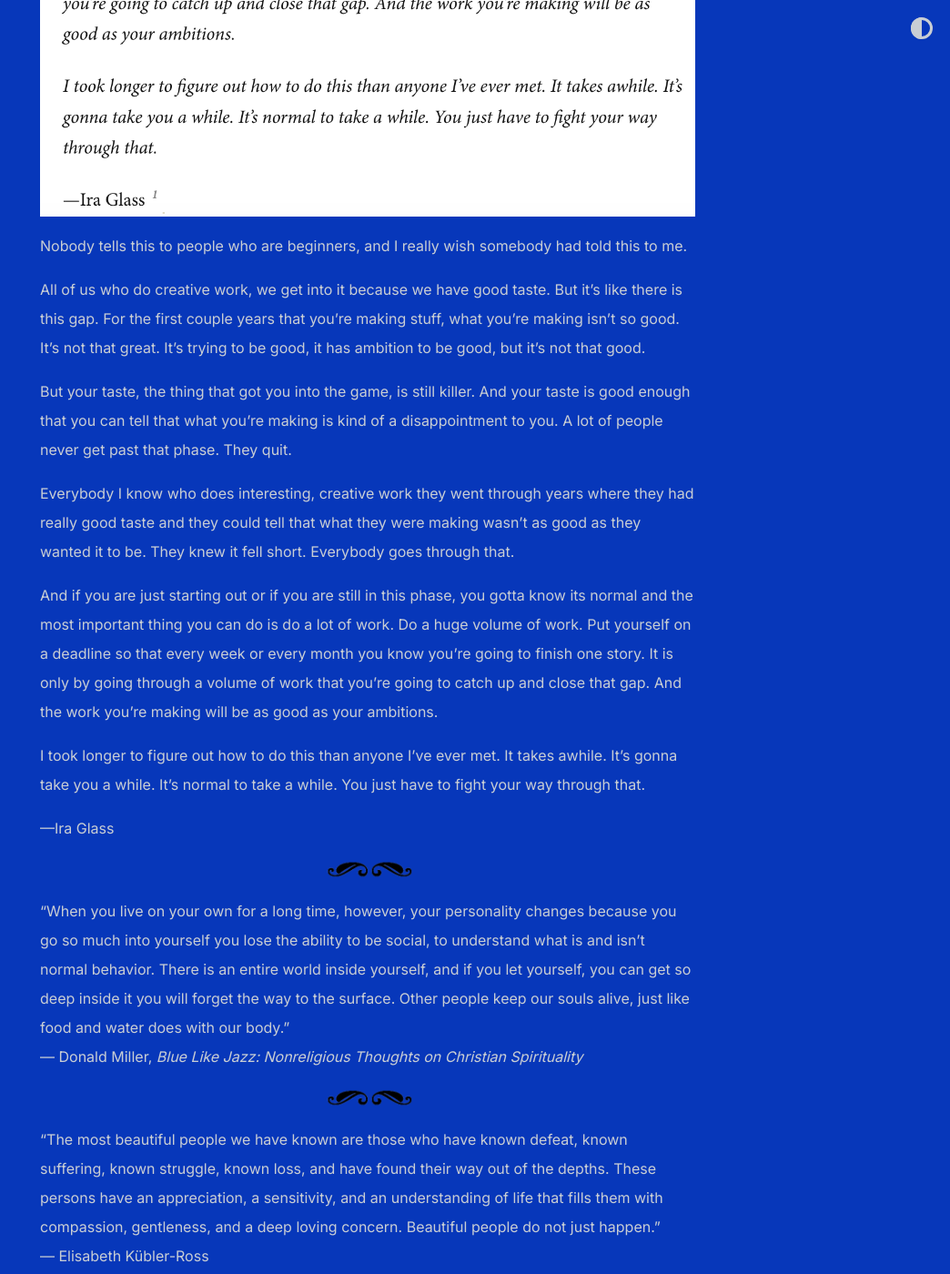
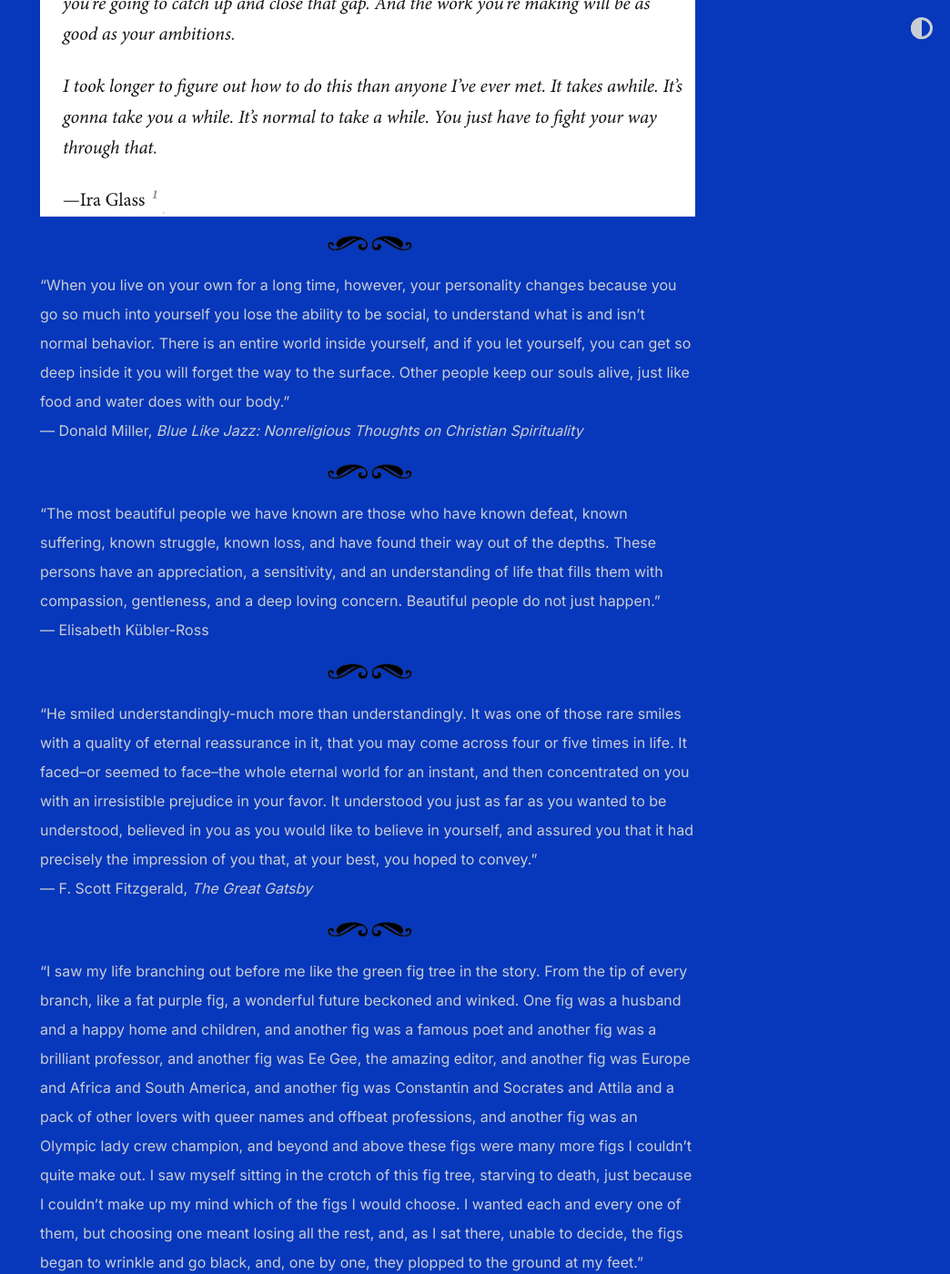
Before and after one commit to shihankanungo/shihankanungo.github.io, a Jekyll site: the page built from personal.md, in a window 1280 px wide and 1400 px high, scrolled down 2297 px. Shown: the whole window at 91% size, without its empty margins (236-1280 px from the left). Built offline with Jekyll 4.4.1, drawn with Linux system fonts in a browser that asks for light colours.

Commit message:
Update personal.md

```diff
--- a/personal.md
+++ b/personal.md
@@ -20,20 +20,6 @@
 ### Ira Glass describes his long struggle to create something noteworthy
 
 ![gap-by-ira-glass](images/ira.png)
-
-Nobody tells this to people who are beginners, and I really wish somebody had told this to me.
-
-All of us who do creative work, we get into it because we have good taste. But it’s like there is this gap. For the first couple years that you’re making stuff, what you’re making isn’t so good. It’s not that great. It’s trying to be good, it has ambition to be good, but it’s not that good.
-
-But your taste, the thing that got you into the game, is still killer. And your taste is good enough that you can tell that what you’re making is kind of a disappointment to you. A lot of people never get past that phase. They quit.
-
-Everybody I know who does interesting, creative work they went through years where they had really good taste and they could tell that what they were making wasn’t as good as they wanted it to be. They knew it fell short. Everybody goes through that.
-
-And if you are just starting out or if you are still in this phase, you gotta know its normal and the most important thing you can do is do a lot of work. Do a huge volume of work. Put yourself on a deadline so that every week or every month you know you’re going to finish one story. It is only by going through a volume of work that you’re going to catch up and close that gap. And the work you’re making will be as good as your ambitions.
-
-I took longer to figure out how to do this than anyone I’ve ever met. It takes awhile. It’s gonna take you a while. It’s normal to take a while. You just have to fight your way through that.
-
-—Ira Glass
 
 ![separator](images/sep.png)
 
```
